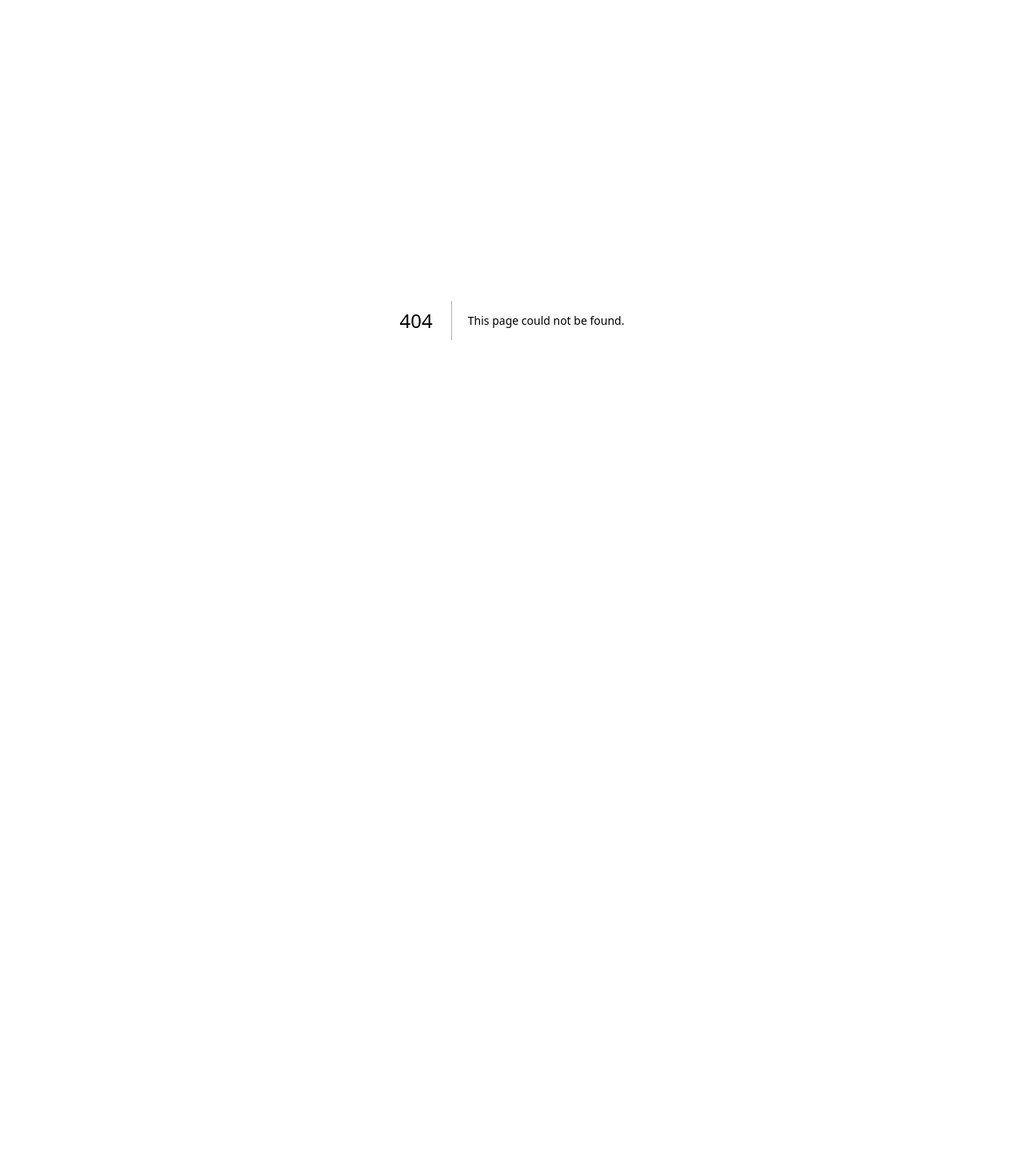
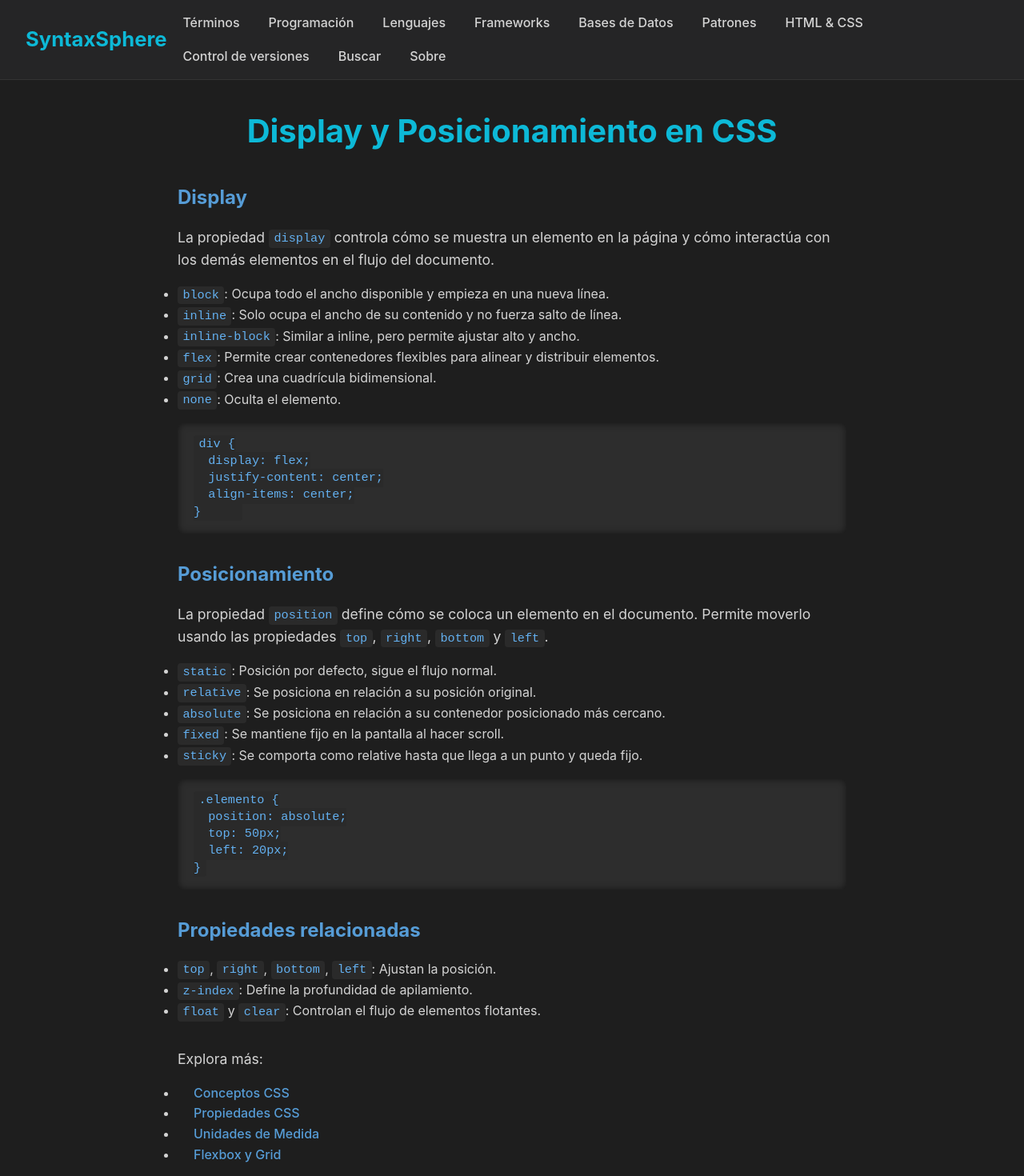
Before and after one commit to DdEze/SyntaxSphere, a Next.js app: page /html-css/css/display-posicionamiento in a window 1280 px wide. Before the commit this address had no page. Shown: the top 1470 px of the page at 80% size. Before the commit the page ends 800 px from the top, so only its background shows below. Built offline with nearby package versions, Linux system fonts and the light colour scheme.

Commit message:
feat(ui): Se agrego la pantalla de 'display t posicionamiento CSS'

```diff
--- /dev/null
+++ b/app/html-css/css/display-posicionamiento/page.js
@@ -0,0 +1,81 @@
+'use client';
+
+import Link from 'next/link';
+import Layout from '@/components/Layout';
+import '@/styles/global.css';
+
+export default function DisplayPosicionamiento() {
+  return (
+    <Layout>
+      <section>
+        <h1>Display y Posicionamiento en CSS</h1>
+      </section>
+
+      <section>
+        <h2>Display</h2>
+        <p>
+          La propiedad <code>display</code> controla cómo se muestra un elemento en la página y
+          cómo interactúa con los demás elementos en el flujo del documento.
+        </p>
+        <ul>
+          <li><code>block</code>: Ocupa todo el ancho disponible y empieza en una nueva línea.</li>
+          <li><code>inline</code>: Solo ocupa el ancho de su contenido y no fuerza salto de línea.</li>
+          <li><code>inline-block</code>: Similar a inline, pero permite ajustar alto y ancho.</li>
+          <li><code>flex</code>: Permite crear contenedores flexibles para alinear y distribuir elementos.</li>
+          <li><code>grid</code>: Crea una cuadrícula bidimensional.</li>
+          <li><code>none</code>: Oculta el elemento.</li>
+        </ul>
+        <pre><code>
+{`div {
+  display: flex;
+  justify-content: center;
+  align-items: center;
+}`}     </code></pre>
+      </section>
+
+      <section>
+        <h2>Posicionamiento</h2>
+        <p>
+          La propiedad <code>position</code> define cómo se coloca un elemento en el documento.
+          Permite moverlo usando las propiedades <code>top</code>, <code>right</code>, <code>bottom</code> y <code>left</code>.
+        </p>
+        <ul>
+          <li><code>static</code>: Posición por defecto, sigue el flujo normal.</li>
+          <li><code>relative</code>: Se posiciona en relación a su posición original.</li>
+          <li><code>absolute</code>: Se posiciona en relación a su contenedor posicionado más cercano.</li>
+          <li><code>fixed</code>: Se mantiene fijo en la pantalla al hacer scroll.</li>
+          <li><code>sticky</code>: Se comporta como relative hasta que llega a un punto y queda fijo.</li>
+        </ul>
+        <pre><code>
+{`.elemento {
+  position: absolute;
+  top: 50px;
+  left: 20px;
+}`}
+        </code></pre>
+      </section>
+
+      <section>
+        <h2>Propiedades relacionadas</h2>
+        <ul>
+          <li><code>top</code>, <code>right</code>, <code>bottom</code>, <code>left</code>: Ajustan la posición.</li>
+          <li><code>z-index</code>: Define la profundidad de apilamiento.</li>
+          <li><code>float</code> y <code>clear</code>: Controlan el flujo de elementos flotantes.</li>
+        </ul>
+      </section>
+
+      <section>
+          <nav style={{ marginTop: '2rem' }}>
+              <p>Explora más:</p>
+              <ul>
+                  <li><Link href="/html-css/css" style={{ color: 'var(--highlight-color)'}}>Conceptos CSS</Link></li>
+                  <li><Link href="/html-css/css/propiedades" style={{ color: 'var(--highlight-color)'}}>Propiedades CSS</Link></li>
+                  <li><Link href="/html-css/css/unidades" style={{ color: 'var(--highlight-color)'}}>Unidades de Medida</Link></li>
+                  <li><Link href="/html-css/css/flexbox-grid" style={{ color: 'var(--highlight-color)'}}>Flexbox y Grid</Link></li>
+              </ul>
+          </nav>
+      </section>
+
+    </Layout>
+  );
+}
```
